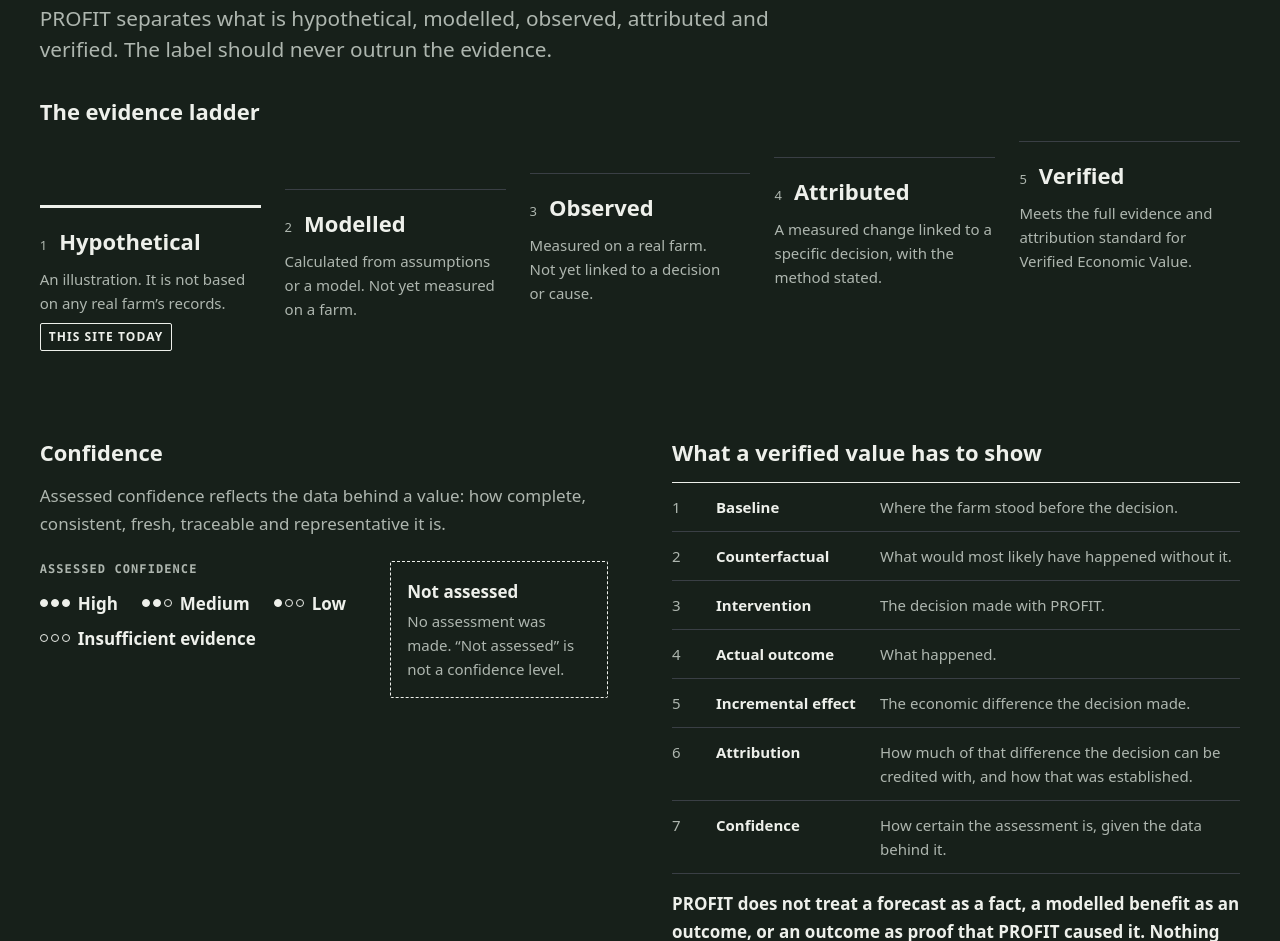
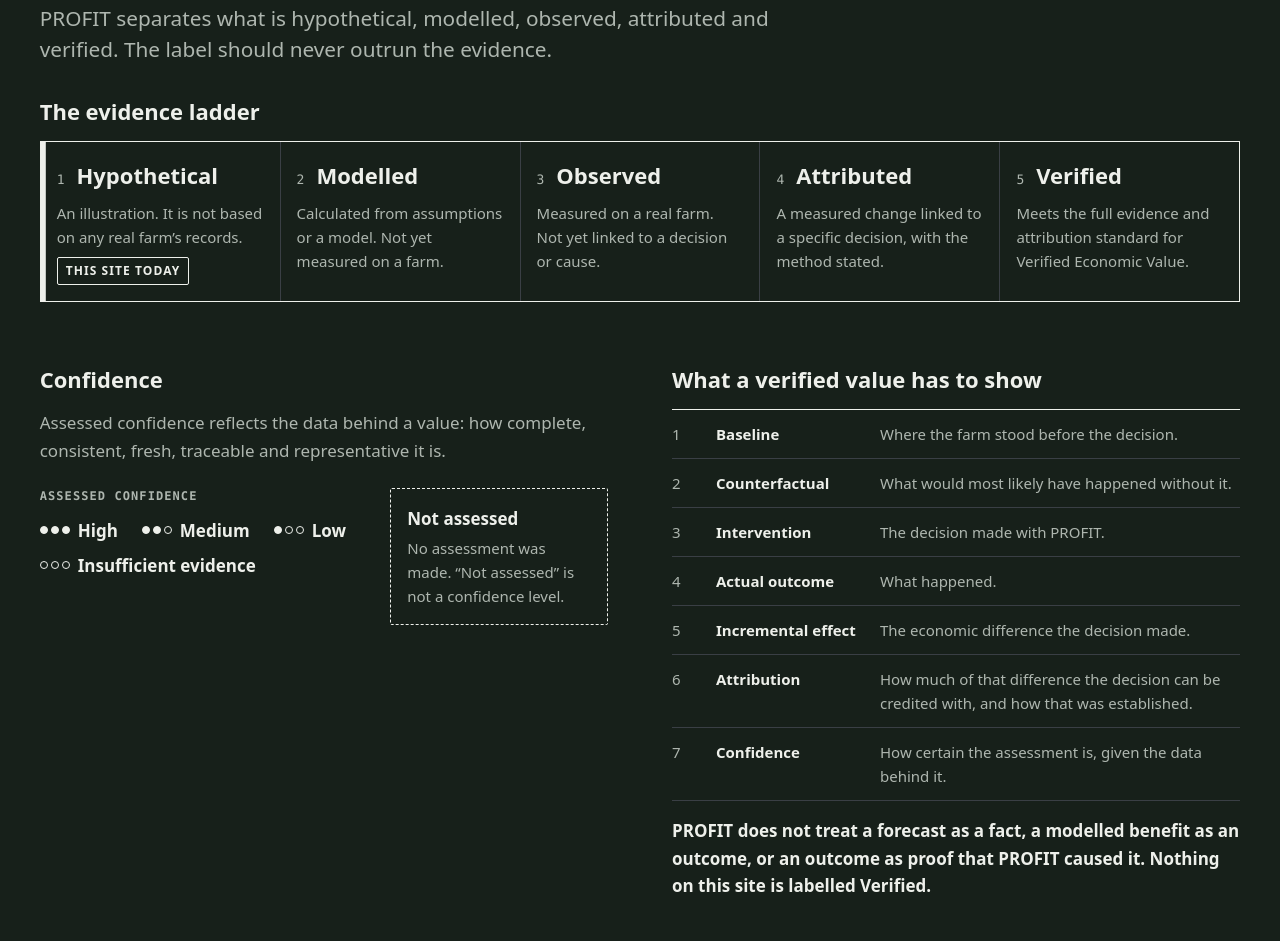
Before and after one commit to MykolaDotsenko/profit-website, an Astro site: page / in a window 1280 px wide. Shown: the part 8221-9162 px from the top of the page. Built offline with nearby package versions, Linux system fonts and the light colour scheme; Astro itself is replaced by a stand-in of ours.

Commit message:
design: make evidence ladder a B2 method record sequence

```diff
--- a/src/components/EvidenceLadder.astro
+++ b/src/components/EvidenceLadder.astro
@@ -32,14 +32,17 @@
   @layer components {
     .ladder {
       display: grid;
-      gap: 0;
+      gap: 1px;
+      border: 1px solid var(--color-line-strong);
+      background: var(--color-line);
     }
     .ladder__rung {
       display: grid;
       gap: var(--space-2);
       align-content: start;
-      padding: var(--space-4) 0 var(--space-5);
-      border-block-start: 1px solid var(--color-line);
+      min-width: 0;
+      padding: var(--space-4);
+      background: var(--color-inverse-canvas);
     }
     .ladder__head {
       display: flex;
@@ -47,6 +50,7 @@
       gap: var(--space-3);
     }
     .ladder__index {
+      font-family: var(--font-label);
       font-size: var(--text-caption);
       color: var(--color-text-secondary);
     }
@@ -59,7 +63,7 @@
       color: var(--color-text-secondary);
     }
     .ladder__rung.is-current {
-      border-block-start: 3px solid var(--color-line-strong);
+      box-shadow: inset 0.3rem 0 0 currentColor;
     }
     .ladder__current {
       justify-self: start;
@@ -74,13 +78,7 @@
     @container (min-width: 56rem) {
       .ladder {
         grid-template-columns: repeat(5, minmax(0, 1fr));
-        gap: var(--space-5);
       }
-      /* Each rung sits a step higher: position carries the order, not colour. */
-      .ladder__rung:nth-child(1) { margin-block-start: 4rem; }
-      .ladder__rung:nth-child(2) { margin-block-start: 3rem; }
-      .ladder__rung:nth-child(3) { margin-block-start: 2rem; }
-      .ladder__rung:nth-child(4) { margin-block-start: 1rem; }
     }
   }
 </style>
```
